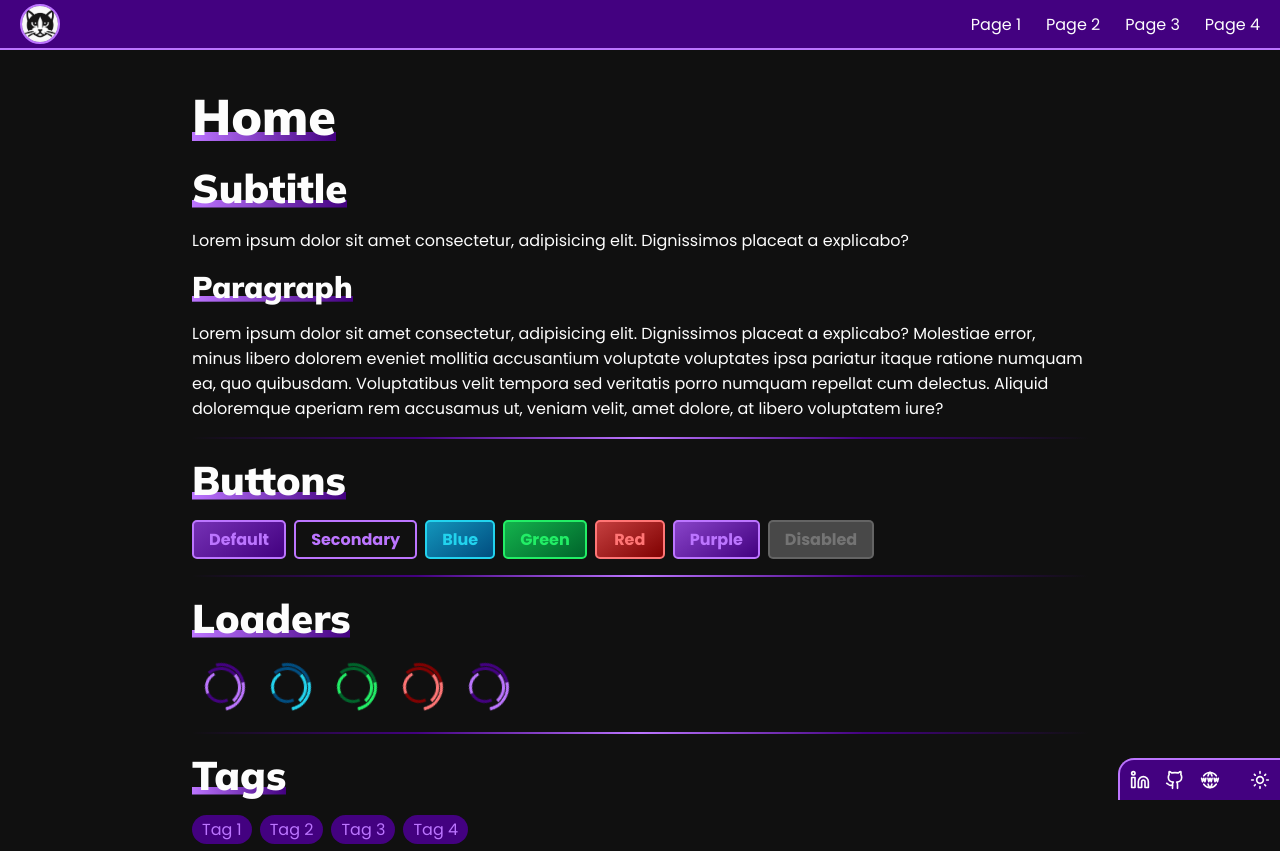
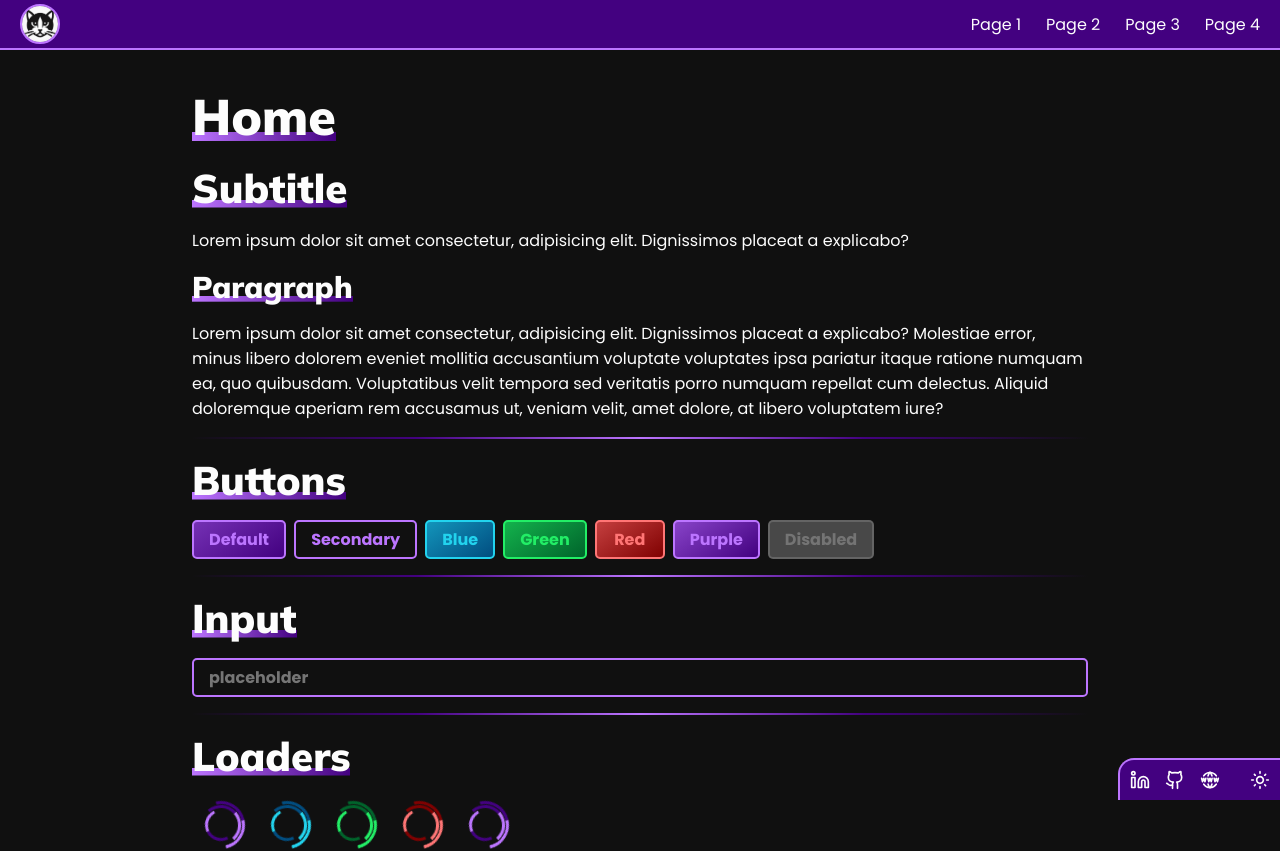
Before and after one commit to irenealcaine/template-navbar, a React (Create React App) app: page / in a window 1280 px wide. Shown: the top 851 px of the page. Built offline with nearby package versions, Linux system fonts and the light colour scheme.

Commit message:
input component

```diff
--- /dev/null
+++ b/src/Components/Input/Input.css
@@ -0,0 +1,28 @@
+.input {
+    background-color: transparent;
+    border: 2px solid var(--dark-main);
+    padding: 5px 15px;
+  border-radius: 5px;
+  font-weight: 700;
+  font-size: 16px;
+  width: 100%;
+
+    &:focus {
+        background-color: var(--main);
+        border: 2px solid var(--main);
+        outline: none;
+    }
+
+    &.dark {
+        border: 2px solid var(--main);
+        color: var(--light);
+
+        &:focus {
+            background-color: var(--dark-main);
+            border: 2px solid var(--dark-main);
+            outline: none;
+        }
+
+    }
+
+}
--- /dev/null
+++ b/src/Components/Input/Input.jsx
@@ -0,0 +1,19 @@
+import "./Input.css"
+import { DarkModeContext } from "../../Context/darkModeContext";
+import { useContext } from "react";
+
+const Input = ({ placeholder, value, onChange }) => {
+
+  const { darkMode } = useContext(DarkModeContext);
+
+  return (
+    <input
+      className={`input ${darkMode && "dark"}`}
+      placeholder={placeholder}
+      value={value}
+      onChange={onChange}
+    />
+  );
+};
+
+export default Input;
--- a/src/Pages/Home/Home.jsx
+++ b/src/Pages/Home/Home.jsx
@@ -1,6 +1,7 @@
 import BlogCard from "../../Components/BlogCard/BlogCard";
 import Button from "../../Components/Button/Button";
 import Hr from "../../Components/Hr/Hr";
+import Input from "../../Components/Input/Input";
 import Loader from "../../Components/Loader/Loader";
 import ProductCard from "../../Components/ProductCard/ProductCard";
 import Tag from "../../Components/Tag/Tag";
@@ -50,6 +51,12 @@ const Home = () => {
           disabled={true}
         />
       </div>
+
+      <Hr />
+
+      <h2>Input</h2>
+
+      <Input placeholder={"placeholder"} />
 
       <Hr />
 
```
